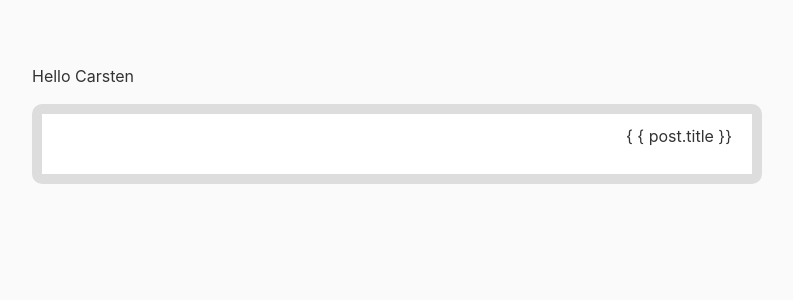
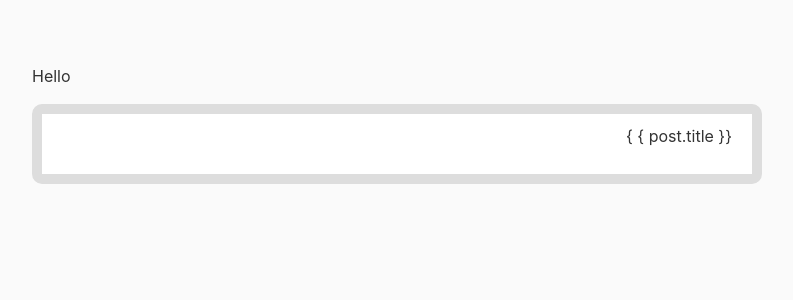
Before and after one commit to Mahnaz-karimi/Look_out, a Django app: page /blog/ in a window 1280 px wide. Shown: the part 16-316 px from the top of the page, without its empty margins (53-846 px from the left). Run offline with Django 3.2, Linux system fonts and the light colour scheme; tables that the repository leaves empty hold one stand-in row (values such as "Sample post"); some libraries are stand-ins or nearby versions.

Commit message:
delete some ting

```diff
--- a/blog/templates/blog/blog.html
+++ b/blog/templates/blog/blog.html
@@ -1,6 +1,6 @@
 {% extends "blog/base.html" %}
 {% block content %}
-    <p>Hello Carsten</p>
+    <p>Hello </p>
     {% for caseinfo in posts %}
        <blog class="media content-section">
             <div class="media-body">
```
